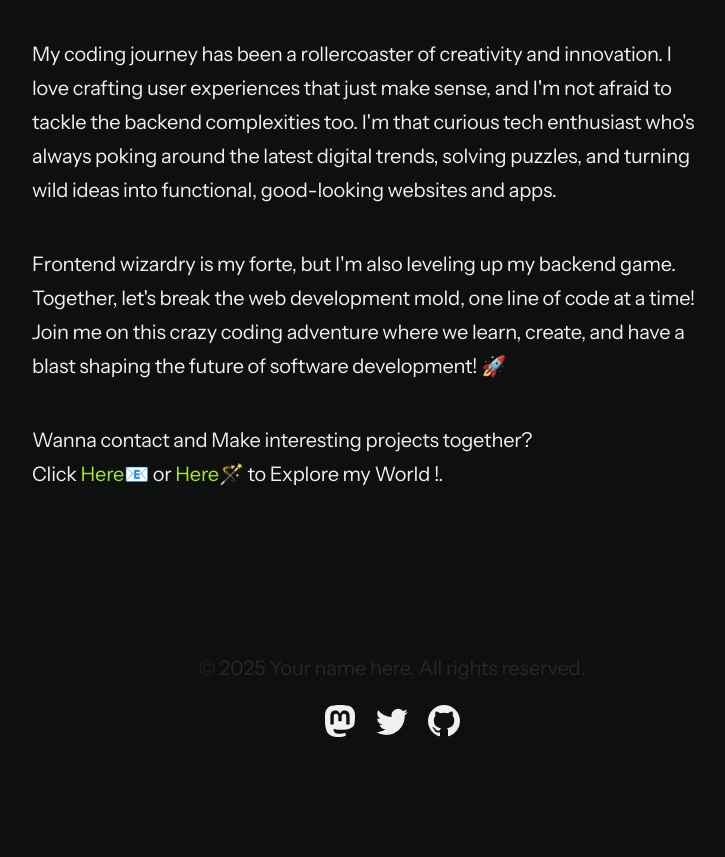
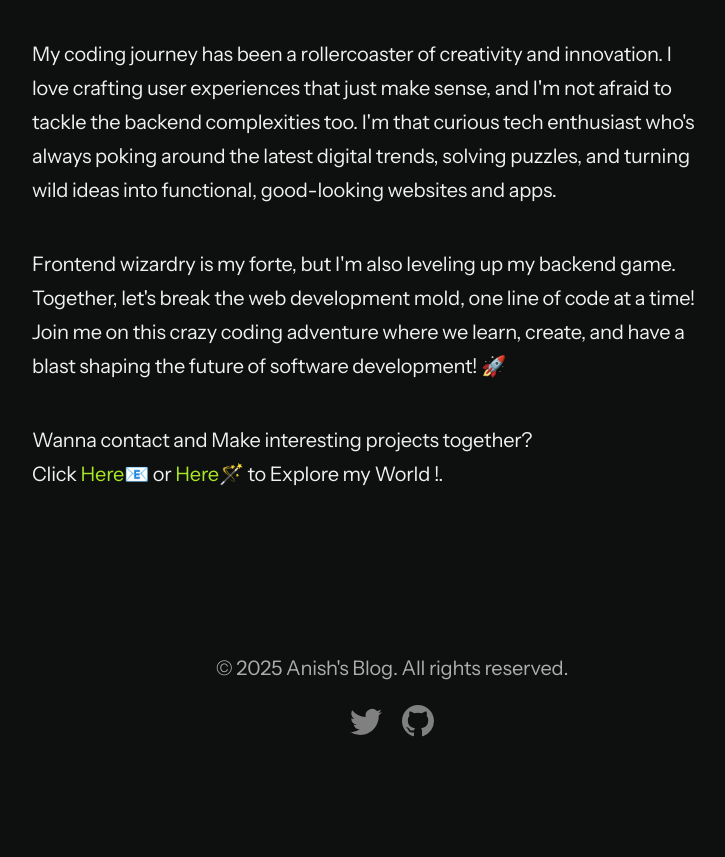
Before and after one commit to Xeven777/blastro, an Astro site: page /about in a window 1280 px wide. Shown: the part 1192-2049 px from the top of the page, without its empty margins (248-973 px from the left). Built offline with nearby package versions, Linux system fonts and the light colour scheme; Astro itself is replaced by a stand-in of ours; a script that the page names is missing.

Commit message:
Update package.json and pnpm-lock.yaml for new dependencies; enhance Footer and About page content

```diff
--- a/package.json
+++ b/package.json
@@ -13,6 +13,7 @@
     "@astrojs/rss": "^4.0.11",
     "@astrojs/sitemap": "^3.2.1",
     "@astrojs/tailwind": "^5.1.4",
+    "@types/mdx": "^2.0.13",
     "astro": "^5.1.2",
     "tailwindcss": "^3.4.17"
   },
--- a/src/components/Footer.astro
+++ b/src/components/Footer.astro
@@ -3,24 +3,12 @@ const today = new Date();
 ---
 
 <footer>
-  &copy; {today.getFullYear()} Your name here. All rights reserved.
+  <p class="opacity-70">
+    &copy; {today.getFullYear()} Anish's Blog. All rights reserved.
+  </p>
   <div class="social-links">
-    <a href="https://m.webtoo.ls/@astro" target="_blank">
-      <span class="sr-only">Follow Astro on Mastodon</span>
-      <svg
-        viewBox="0 0 16 16"
-        aria-hidden="true"
-        width="32"
-        height="32"
-        astro-icon="social/mastodon"
-        ><path
-          fill="currentColor"
-          d="M11.19 12.195c2.016-.24 3.77-1.475 3.99-2.603.348-1.778.32-4.339.32-4.339 0-3.47-2.286-4.488-2.286-4.488C12.062.238 10.083.017 8.027 0h-.05C5.92.017 3.942.238 2.79.765c0 0-2.285 1.017-2.285 4.488l-.002.662c-.004.64-.007 1.35.011 2.091.083 3.394.626 6.74 3.78 7.57 1.454.383 2.703.463 3.709.408 1.823-.1 2.847-.647 2.847-.647l-.06-1.317s-1.303.41-2.767.36c-1.45-.05-2.98-.156-3.215-1.928a3.614 3.614 0 0 1-.033-.496s1.424.346 3.228.428c1.103.05 2.137-.064 3.188-.189zm1.613-2.47H11.13v-4.08c0-.859-.364-1.295-1.091-1.295-.804 0-1.207.517-1.207 1.541v2.233H7.168V5.89c0-1.024-.403-1.541-1.207-1.541-.727 0-1.091.436-1.091 1.296v4.079H3.197V5.522c0-.859.22-1.541.66-2.046.456-.505 1.052-.764 1.793-.764.856 0 1.504.328 1.933.983L8 4.39l.417-.695c.429-.655 1.077-.983 1.934-.983.74 0 1.336.259 1.791.764.442.505.661 1.187.661 2.046v4.203z"
-        ></path></svg
-      >
-    </a>
-    <a href="https://twitter.com/astrodotbuild" target="_blank">
-      <span class="sr-only">Follow Astro on Twitter</span>
+    <a href="https://x.com/xevenbiswas" target="_blank">
+      <span class="sr-only">Follow Anish on Twitter</span>
       <svg
         viewBox="0 0 16 16"
         aria-hidden="true"
@@ -33,8 +21,8 @@ const today = new Date();
         ></path></svg
       >
     </a>
-    <a href="https://github.com/withastro/astro" target="_blank">
-      <span class="sr-only">Go to Astro's GitHub repo</span>
+    <a href="https://github.com/xeven777" target="_blank">
+      <span class="sr-only">Go to Anish's GitHub</span>
       <svg
         viewBox="0 0 16 16"
         aria-hidden="true"
@@ -52,8 +40,6 @@ const today = new Date();
 <style>
   footer {
     padding: 2em 1em 6em 1em;
-    background: linear-gradient(var(--gray-gradient)) no-repeat;
-    color: rgb(var(--gray));
     text-align: center;
   }
   .social-links {
@@ -64,9 +50,10 @@ const today = new Date();
   }
   .social-links a {
     text-decoration: none;
-    color: rgb(var(--gray));
+    opacity: 0.5;
   }
   .social-links a:hover {
-    color: rgb(var(--gray-dark));
+    opacity: 1;
+    scale: 1.1;
   }
 </style>
--- a/src/content.config.ts
+++ b/src/content.config.ts
@@ -1,17 +1,15 @@
-import { glob } from 'astro/loaders';
-import { defineCollection, z } from 'astro:content';
+import { glob } from "astro/loaders";
+import { defineCollection, z } from "astro:content";
 
 const blog = defineCollection({
-	// Load Markdown and MDX files in the `src/content/blog/` directory.
-	loader: glob({ base: './src/content/blog', pattern: '**/*.{md,mdx}' }),
-	// Type-check frontmatter using a schema
+  loader: glob({ base: "./src/content/blog", pattern: "**/*.{md,mdx}" }),
   schema: z.object({
     title: z.string(),
     description: z.string(),
-		// Transform string to Date object
     pubDate: z.coerce.date(),
     updatedDate: z.coerce.date().optional(),
     heroImage: z.string().optional(),
+    author: z.string(),
   }),
 });
 
--- a/src/pages/about.astro
+++ b/src/pages/about.astro
@@ -32,7 +32,7 @@ import Layout from "../layouts/BlogPost.astro";
   </p>
   <p>
     Wanna contact and Make interesting projects together?<br />Click <a
-      href="mailto:xevenbiswas@gmail.com">Here</a
-    >📧 or <a href="https://bento.me/anish7">Here</a>🪄 to Explore my World !.
+      href="mailto:anish7biswas@gmail.com">Here</a
+    >📧 or <a href="https://anish7.me">Here</a>🪄 to Explore my World !.
   </p>
 </Layout>
--- a/src/styles/global.css
+++ b/src/styles/global.css
@@ -27,6 +27,7 @@ body {
   line-height: 1.7;
 }
 * {
+  transition-duration: 350ms;
   color: rgb(var(--white-smoke));
 }
 .serif {
```
Also changed, not shown: pnpm-lock.yaml, 1 other file. Lines whose indentation alone changed are shown as unchanged.
